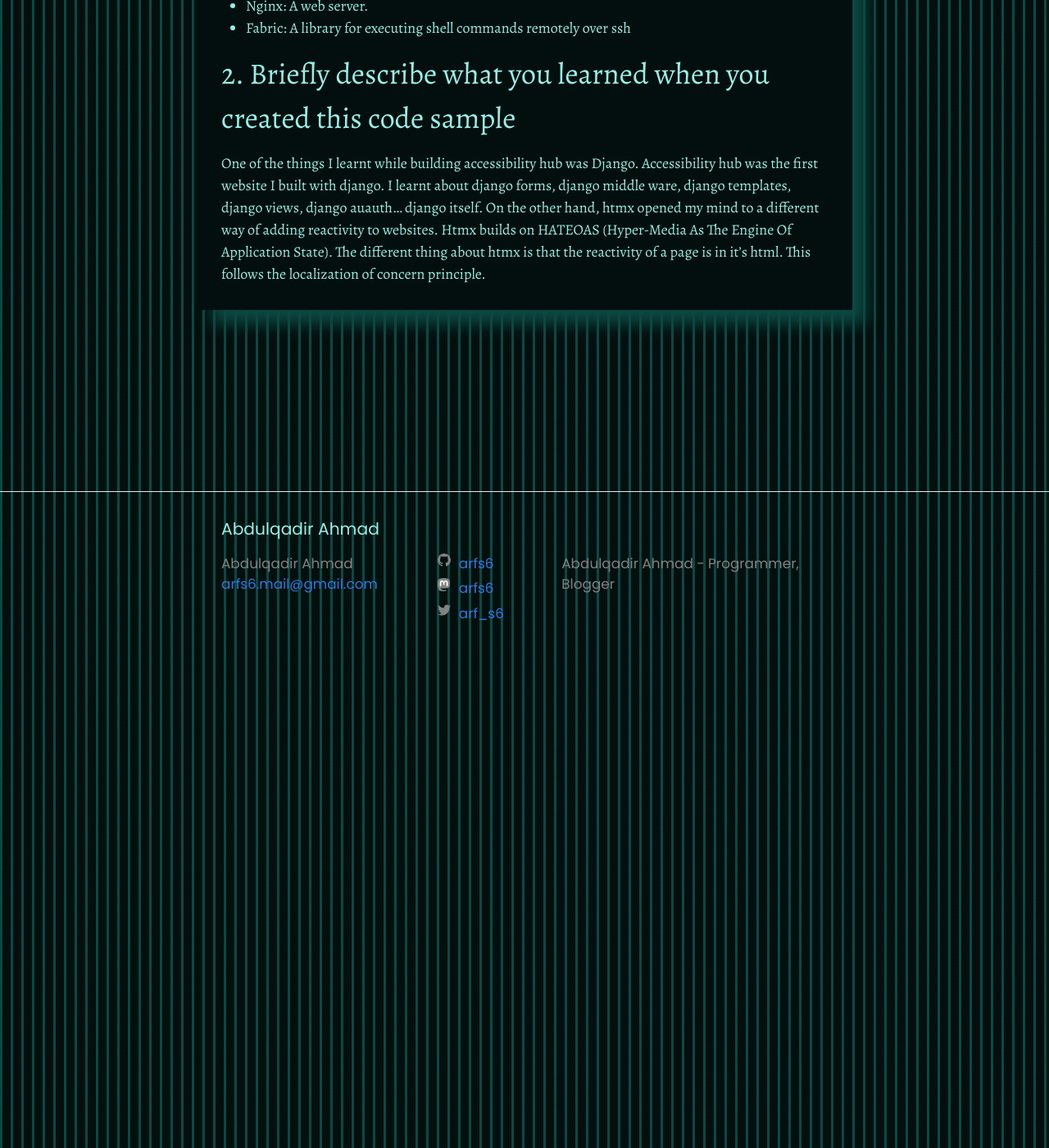
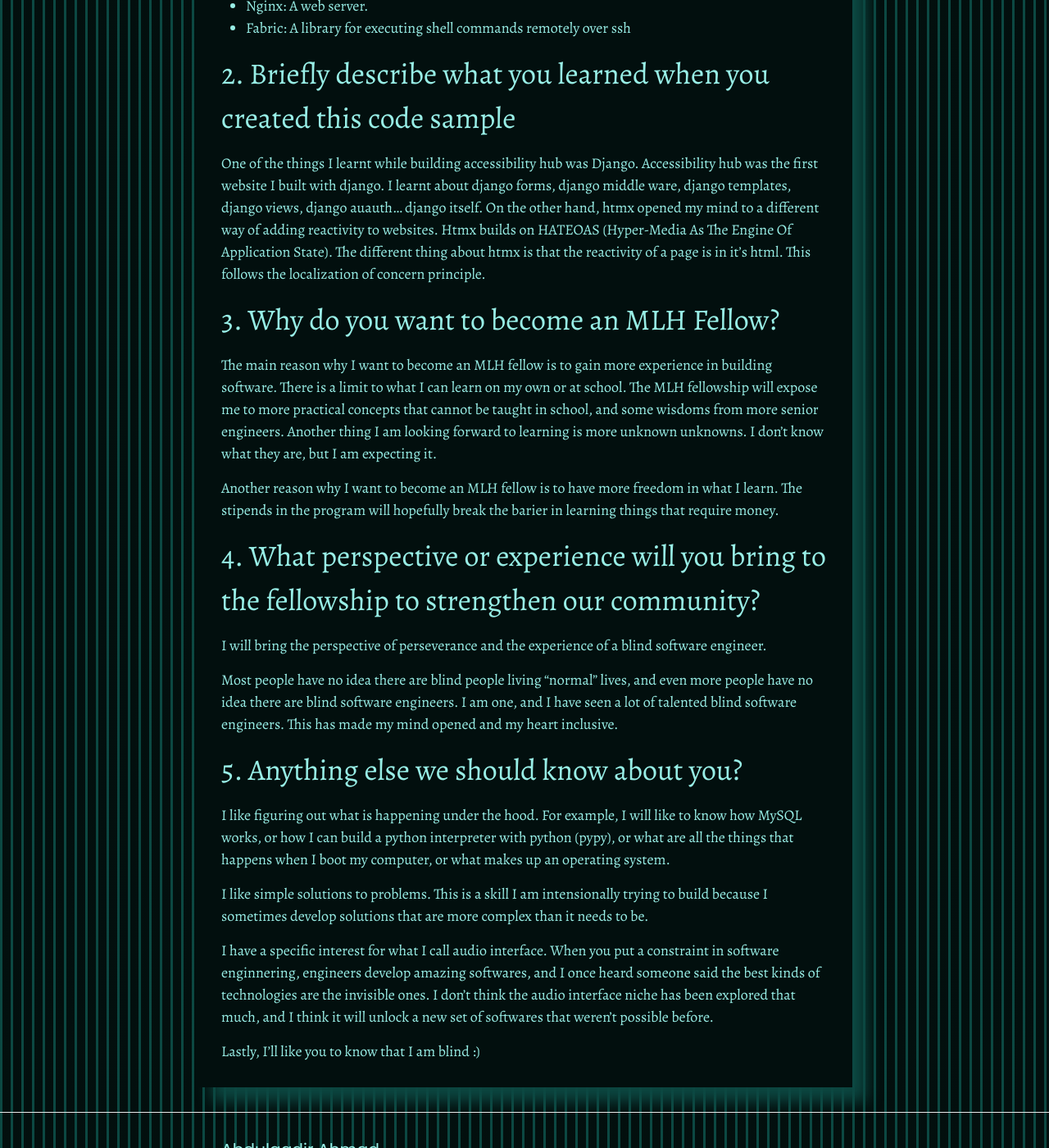
Before and after one commit to Arfs6/Arfs6.github.io, a Jekyll site: the page built from essays.md, in a window 1280 px wide and 1400 px high, scrolled down 579 px. Shown: the whole window at 82% size. Built offline with Jekyll 4.4.1, drawn with Linux system fonts in a browser that asks for light colours.

Commit message:
updated: essays.md - Added more essay questions.

```diff
--- a/essays.md
+++ b/essays.md
@@ -23,3 +23,26 @@ Technologies used in the website include:
 ## 2. Briefly describe what you learned when you created this code sample
 
 One of the things I learnt while building accessibility hub was Django. Accessibility hub was the first website I built with django. I learnt about django forms, django middle ware, django templates, django views, django auauth... django itself. On the other hand, htmx opened my mind to a different way of adding reactivity to websites. Htmx builds on HATEOAS (Hyper-Media As The Engine Of Application State). The different thing about htmx is that the reactivity of a page is in it's html. This follows the localization of concern principle.
+
+## 3. Why do you want to become an MLH Fellow?
+
+The main reason why I want to become an MLH fellow is to gain more experience in building software. There is a limit to what I can learn on my own or at school. The MLH fellowship will expose me to more practical concepts that cannot be taught in school, and some wisdoms from more senior engineers. Another thing I am looking forward to learning is more unknown unknowns. I don't know what they are, but I am expecting it.
+
+Another reason why I want to become an MLH fellow is to have more freedom in what I learn. The stipends in the program will hopefully break the barier in learning things that require money.
+
+## 4. What perspective or experience will you bring to the fellowship to strengthen our community?
+
+I will bring the perspective of perseverance and the experience of a blind software engineer.
+
+Most people have no idea there are blind people living "normal" lives, and even more people have no idea there are blind software engineers. I am one, and I have seen a lot of talented blind software engineers. This has made my mind opened and my heart inclusive.
+
+
+## 5. Anything else we should know about you?
+
+I like figuring out what is happening under the hood. For example, I will like to know how MySQL works, or how I can build a python interpreter with python (pypy), or what are all the things that happens when I boot my computer, or what makes up an operating system.
+
+I like simple solutions to problems. This is a skill I am intensionally trying to build because I sometimes develop solutions that are more complex than it needs to be.
+
+I have a specific interest for what I call audio interface. When you put a constraint in software enginnering, engineers develop amazing softwares, and I once heard someone said the best kinds of technologies are the invisible ones. I don't think the audio interface niche has been explored that much, and I think it will unlock a new set of softwares that weren't possible before.
+
+Lastly, I'll like you to know that I am blind :)
```
Also changed, not shown: resume.md (+10 -7 lines).
